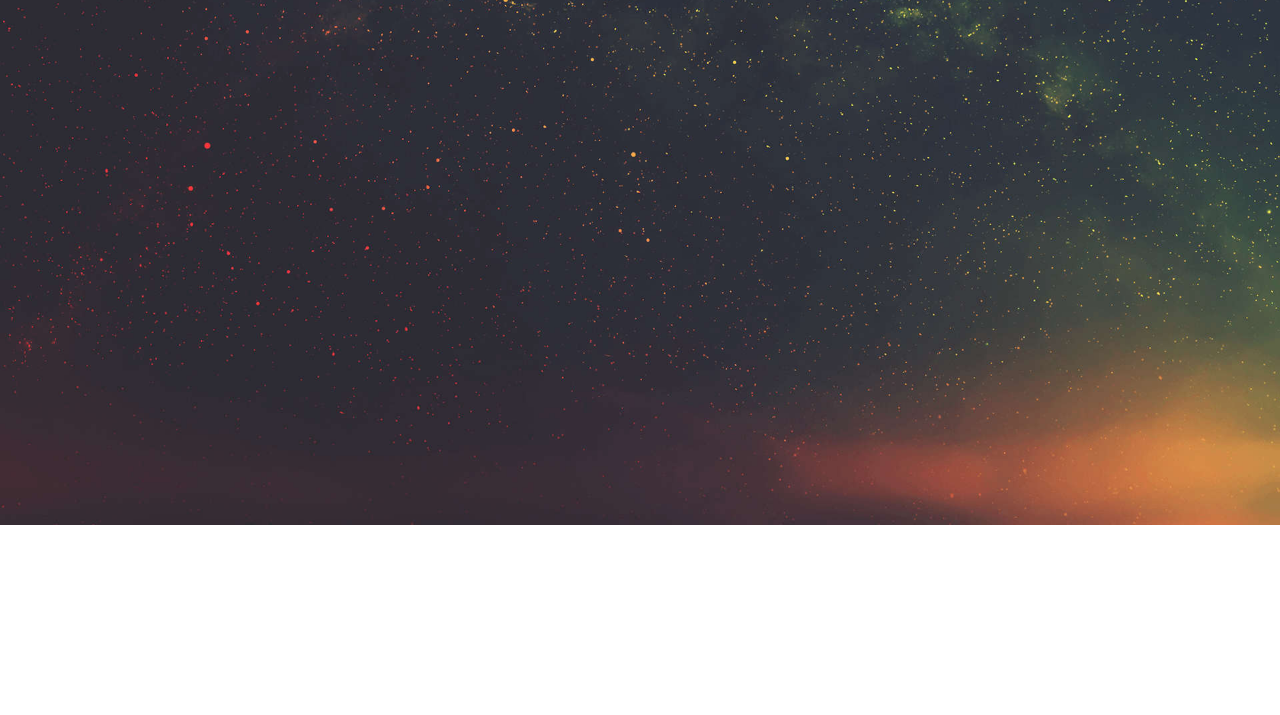
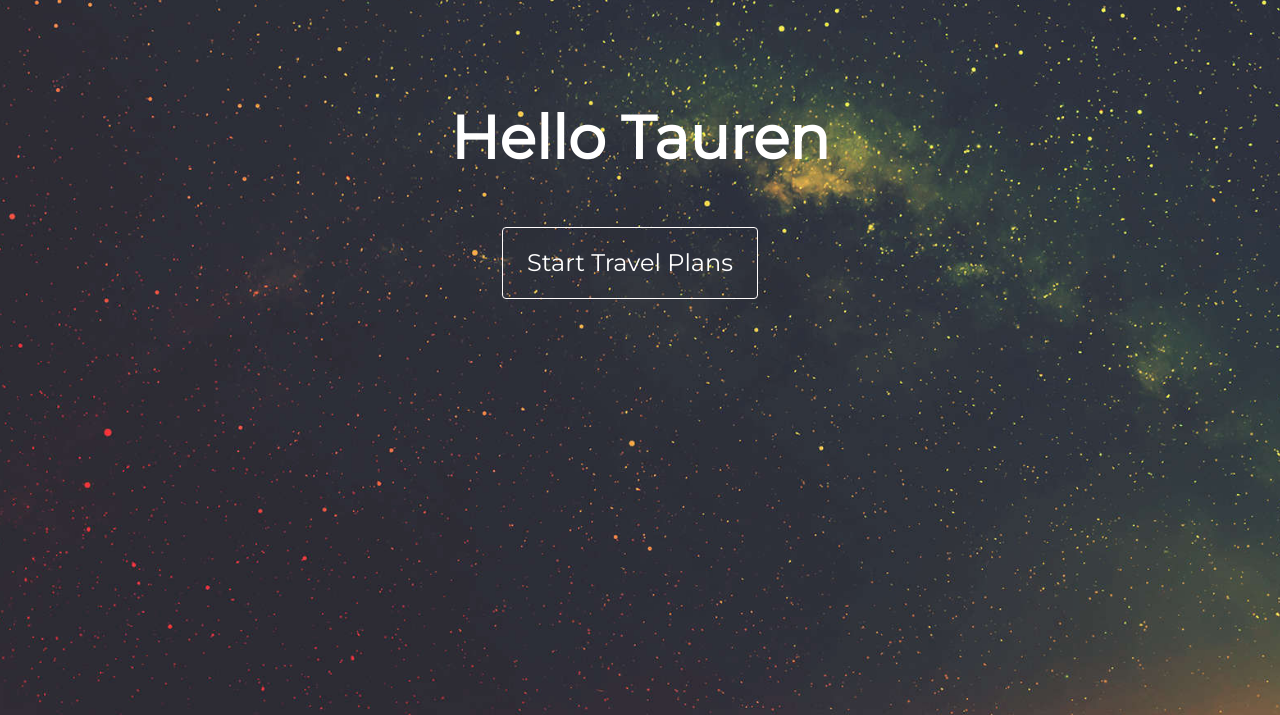
Before and after one commit to governorx/BEHACK2018, a website: page views/userInfo.html in a window 1280 px wide. Shown: the part 85-800 px from the top of the page. Drawn offline with nearby package versions, Linux system fonts and the light colour scheme; files that its build step writes are made by us from their sources; files whose address does not match are found by name.

Commit message:
Added Redirect Page
Add redirect page

```diff
--- a/views/userInfo.html
+++ b/views/userInfo.html
@@ -61,3 +61,9 @@
         </div>
       </div>
     </nav>
+<div class="hero">
+  <h1>Hello Tauren</h1>
+<div class="form-group">
+    <input type="button" value="Start Travel Plans" class="btn btn-primary" onclick="location.href='airport'">
+</div>
+</div>
```
Also changed, not shown: views/usertest.html (+2 -2 lines).
